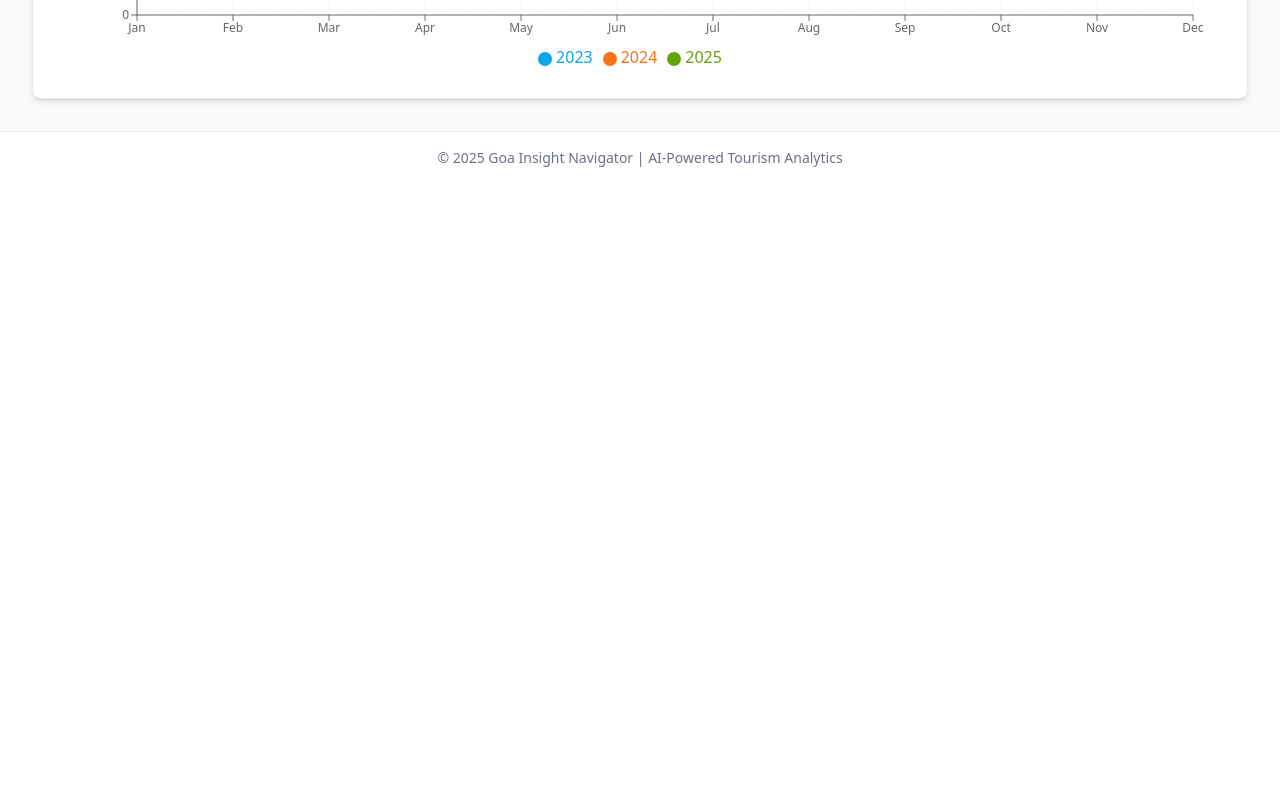
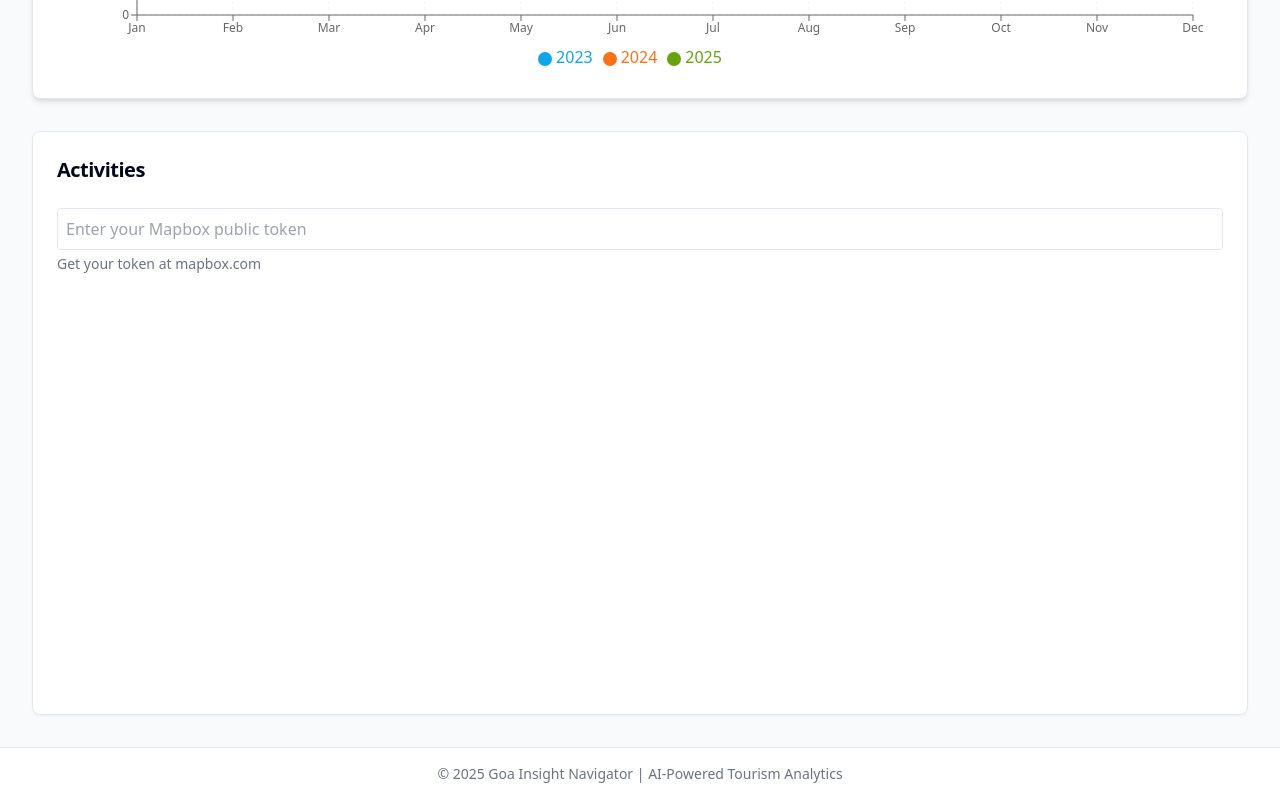
Before and after one commit to jsmjsm078/goa-insight-navigator, a React (Vite) app: page / in a window 1280 px wide. Shown: the part 1632-2432 px from the top of the page. Before the commit the page ends 1816 px from the top, so only its background shows below. Built offline with nearby package versions, Linux system fonts and the light colour scheme.

Commit message:
Add Activities Map section
Add a Google Map section to the home tab, including a marker.

```diff
--- a/package.json
+++ b/package.json
@@ -47,6 +47,7 @@
     "embla-carousel-react": "^8.3.0",
     "input-otp": "^1.2.4",
     "lucide-react": "^0.462.0",
+    "mapbox-gl": "^3.11.0",
     "next-themes": "^0.3.0",
     "react": "^18.3.1",
     "react-day-picker": "^8.10.1",
--- /dev/null
+++ b/src/components/maps/ActivityMap.tsx
@@ -0,0 +1,61 @@
+
+import React, { useEffect, useRef, useState } from 'react';
+import mapboxgl from 'mapbox-gl';
+import 'mapbox-gl/dist/mapbox-gl.css';
+import { Card, CardHeader, CardTitle, CardContent } from "@/components/ui/card";
+
+export function ActivityMap() {
+  const mapContainer = useRef<HTMLDivElement>(null);
+  const map = useRef<mapboxgl.Map | null>(null);
+  const [mapboxToken, setMapboxToken] = useState('');
+
+  useEffect(() => {
+    if (!mapContainer.current || !mapboxToken) return;
+
+    mapboxgl.accessToken = mapboxToken;
+
+    map.current = new mapboxgl.Map({
+      container: mapContainer.current,
+      style: 'mapbox://styles/mapbox/streets-v12',
+      center: [73.8278, 15.4989], // Centered on Goa
+      zoom: 10
+    });
+
+    // Add marker
+    new mapboxgl.Marker()
+      .setLngLat([73.8278, 15.4989])
+      .setPopup(new mapboxgl.Popup().setHTML('<h3>1000</h3>'))
+      .addTo(map.current);
+
+    // Add navigation controls
+    map.current.addControl(new mapboxgl.NavigationControl(), 'top-right');
+
+    return () => {
+      map.current?.remove();
+    };
+  }, [mapboxToken]);
+
+  return (
+    <Card>
+      <CardHeader>
+        <CardTitle className="text-xl font-bold">Activities</CardTitle>
+      </CardHeader>
+      <CardContent>
+        {!mapboxToken && (
+          <div className="mb-4">
+            <input
+              type="text"
+              placeholder="Enter your Mapbox public token"
+              className="w-full p-2 border rounded"
+              onChange={(e) => setMapboxToken(e.target.value)}
+            />
+            <p className="text-sm text-gray-500 mt-1">
+              Get your token at mapbox.com
+            </p>
+          </div>
+        )}
+        <div ref={mapContainer} className="w-full h-[400px] rounded-lg overflow-hidden" />
+      </CardContent>
+    </Card>
+  );
+}
--- a/src/pages/Index.tsx
+++ b/src/pages/Index.tsx
@@ -1,10 +1,10 @@
-
 import { TrendingHashtags } from "@/components/charts/TrendingHashtags";
 import { KeyTalkingPoints } from "@/components/charts/KeyTalkingPoints";
 import { TourismTrends } from "@/components/charts/TourismTrends";
 import { Navbar } from "@/components/layout/Navbar";
 import { DashboardHeading } from "@/components/ui/dashboard-heading";
 import { Card } from "@/components/ui/card";
+import { ActivityMap } from "@/components/maps/ActivityMap";
 
 const Index = () => {
   return (
@@ -54,6 +54,10 @@ const Index = () => {
           <section className="animate-fade-in" style={{ animationDelay: "0.3s" }}>
             <TourismTrends />
           </section>
+
+          <section className="animate-fade-in" style={{ animationDelay: "0.4s" }}>
+            <ActivityMap />
+          </section>
         </div>
       </main>
 
```
Also changed, not shown: 1 other file (tests, documents, lock files or other folders).
